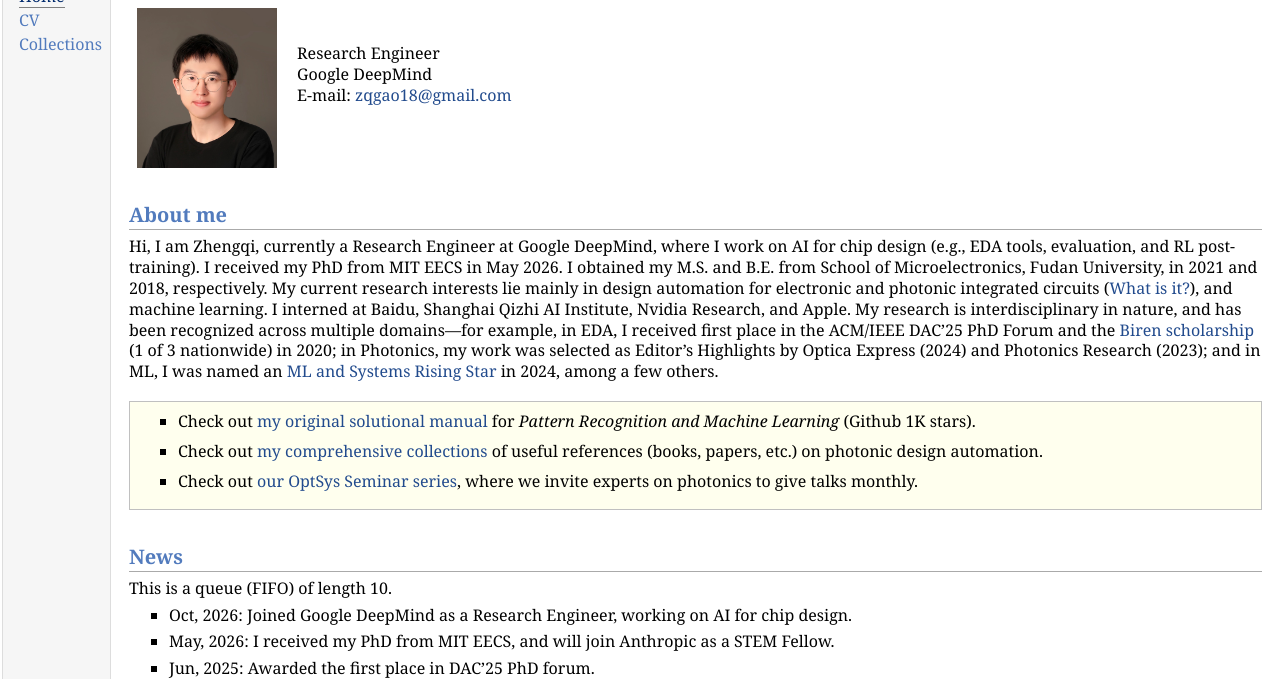
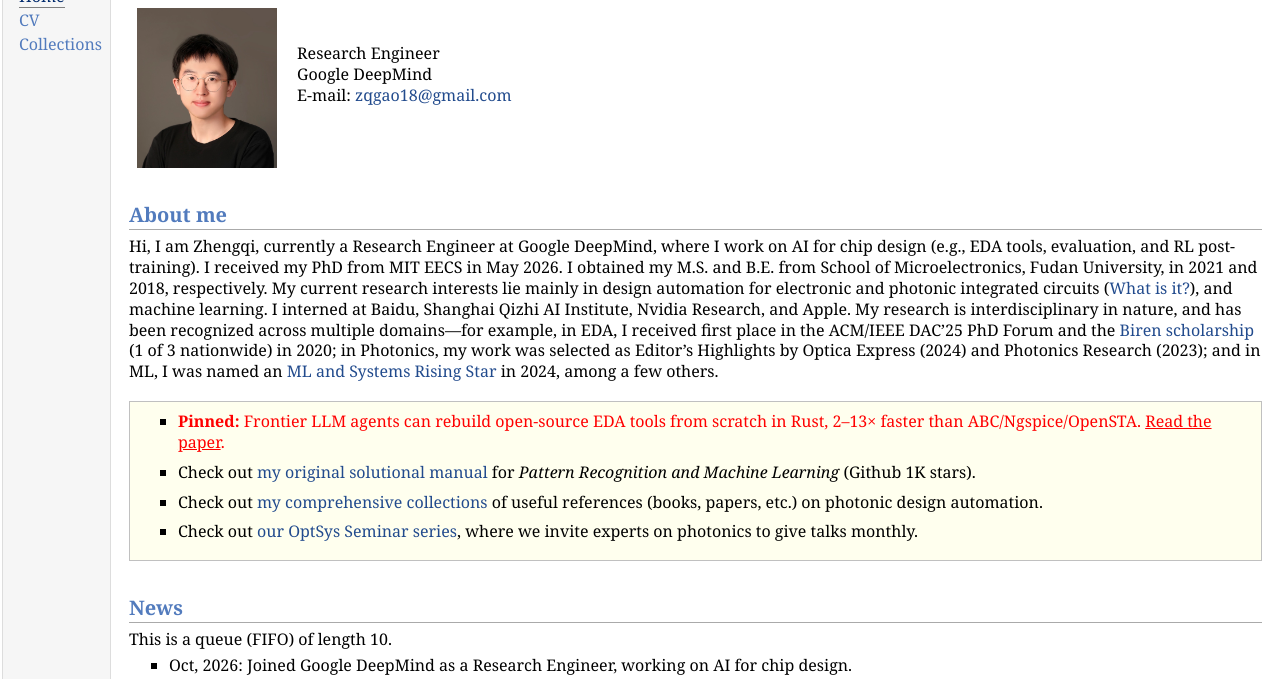
Before and after one commit to zhengqigao/zhengqigao.github.io, a plain HTML site: page index.html in a window 1280 px wide. Shown: the part 68-747 px from the top of the page. Drawn offline with Linux system fonts and the light colour scheme.

Commit message:
Add EDA tokenmaxxing paper and pinned headline on homepage
Co-Authored-By: Claude Fable 5.1 <noreply@anthropic.com>

```diff
--- a/index.html
+++ b/index.html
@@ -33,6 +33,8 @@ E-mail: <a href="mailto:zqgao18@gmail.com">zqgao18@gmail.com</a><br />
 <div class="blocktitle"></div>
 <div class="blockcontent">
 <ul>
+<li><p><span style="color:red;"><b>Pinned:</b> Frontier LLM agents can rebuild open-source EDA tools from scratch in Rust, 2&ndash;13&times; faster than ABC/Ngspice/OpenSTA. <a href="articles/eda_tokenmaxxing_paper.pdf" style="color:red; text-decoration:underline;">Read the paper</a>.</span></p>
+</li>
 <li><p>Check out <a href="https://github.com/zhengqigao/PRML-Solution-Manual">my original solutional manual</a> for <i>Pattern Recognition and Machine Learning</i> (Github 1K stars).</p>
 </li>
 <li><p>Check out <a href="https://github.com/zhengqigao/Awesome-PDA">my comprehensive collections</a> of useful references (books, papers, etc.) on photonic design automation. </p>
```
Also changed, not shown: 2 other files.
